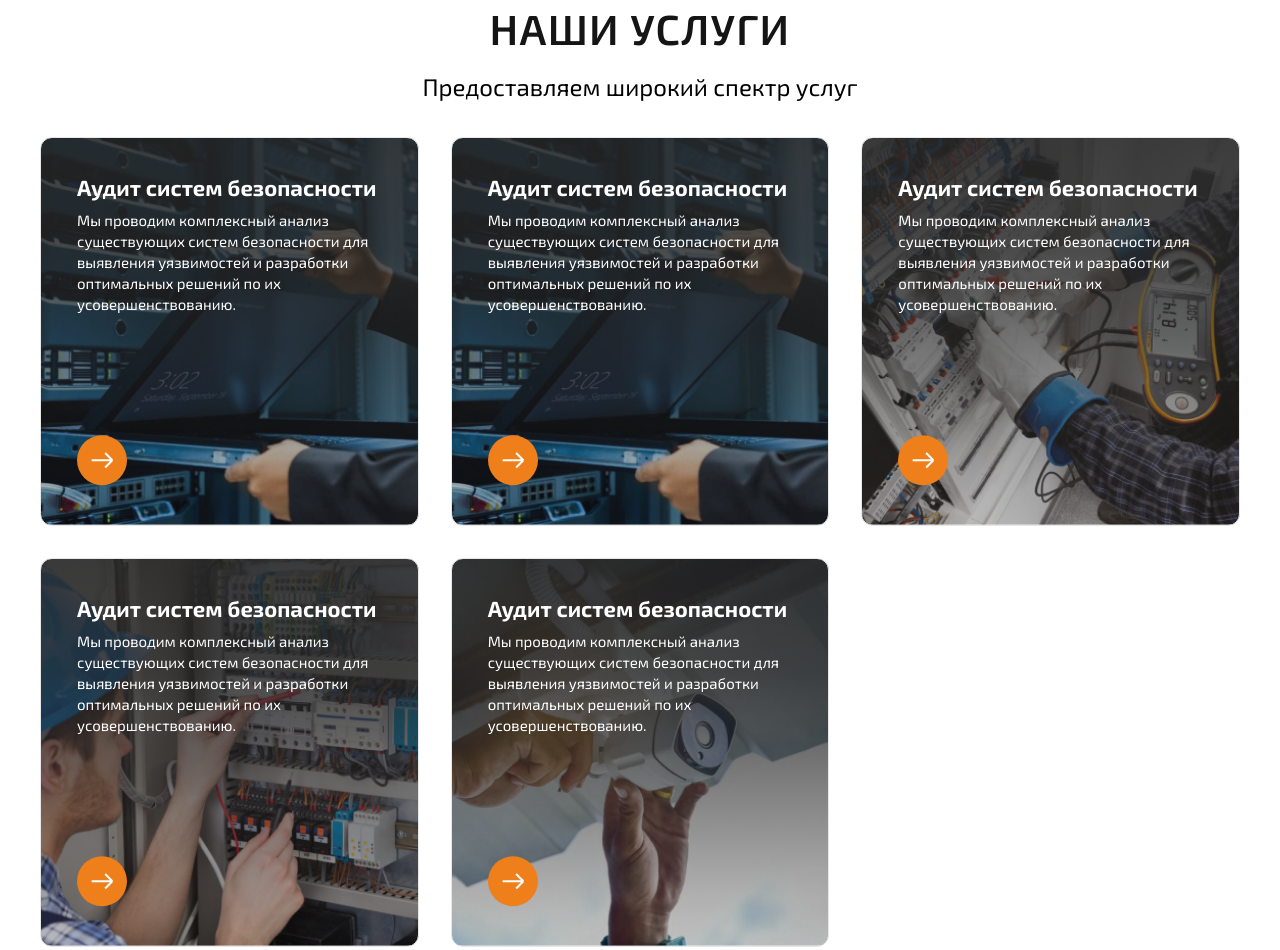
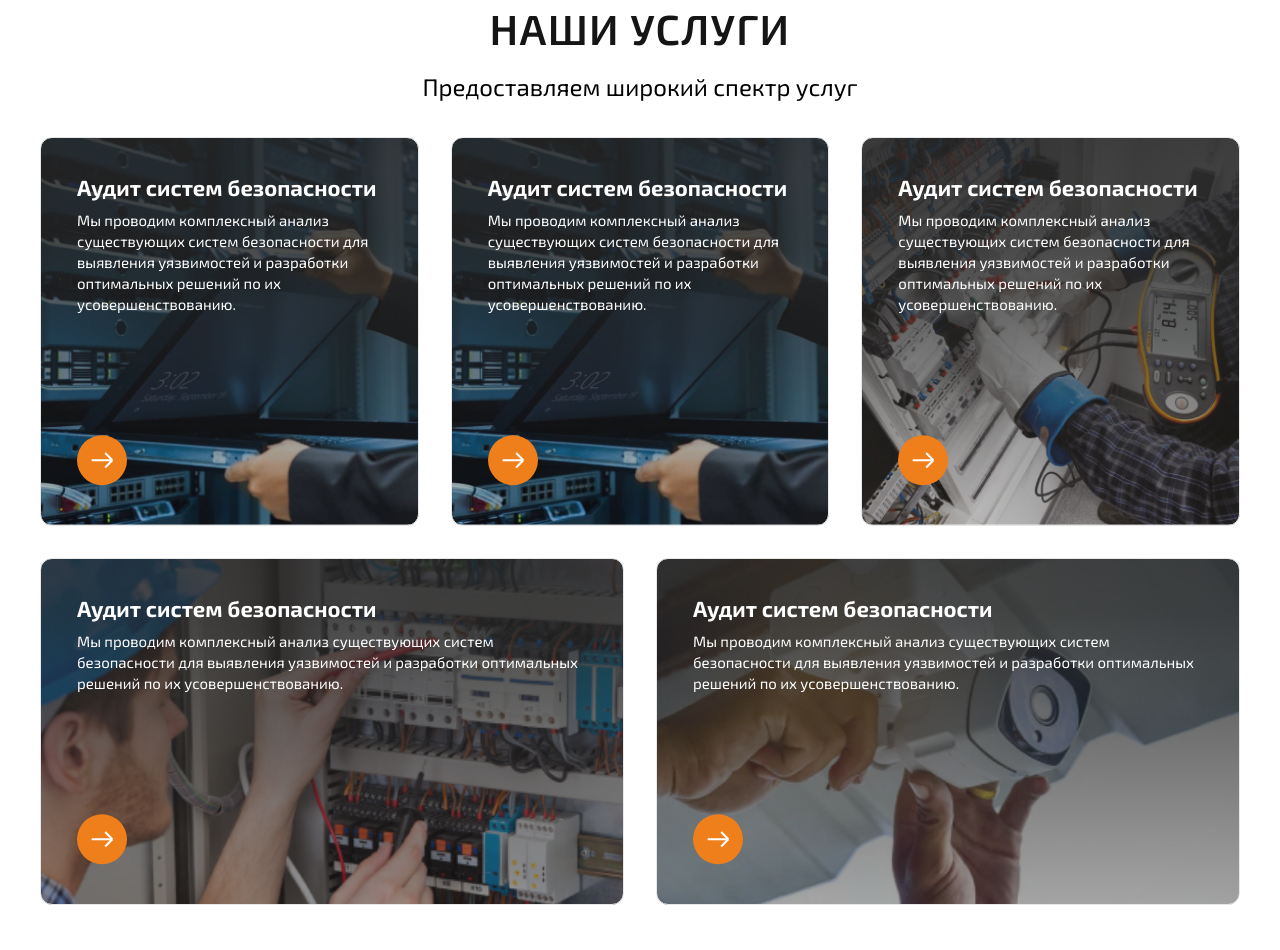
Before and after one commit to nifinik/abcdesigntest, a website: page index.html in a window 1280 px wide. Shown: the part 853-1803 px from the top of the page. Drawn offline with nearby package versions, Linux system fonts and the light colour scheme; a web font is replaced by a local one.

Commit message:
the last

```diff
--- a/sass/style.scss
+++ b/sass/style.scss
@@ -348,11 +348,13 @@ body {
   &__items {
     font-family: "Roboto";
     margin-top: 36px;
-    display: grid;
-    grid-template-columns: 1fr 1fr 1fr;
+    display: flex;
+    flex-wrap: wrap;
+    align-items: center;
     gap: 32px;
 
     .item {
+      flex: 1 1 340px;
       cursor: pointer;
       background: url("../img/service-img/service_1.png") center (center/cover)
         no-repeat !important;
```
Also changed, not shown: css/style.min.css, 1 other file.
